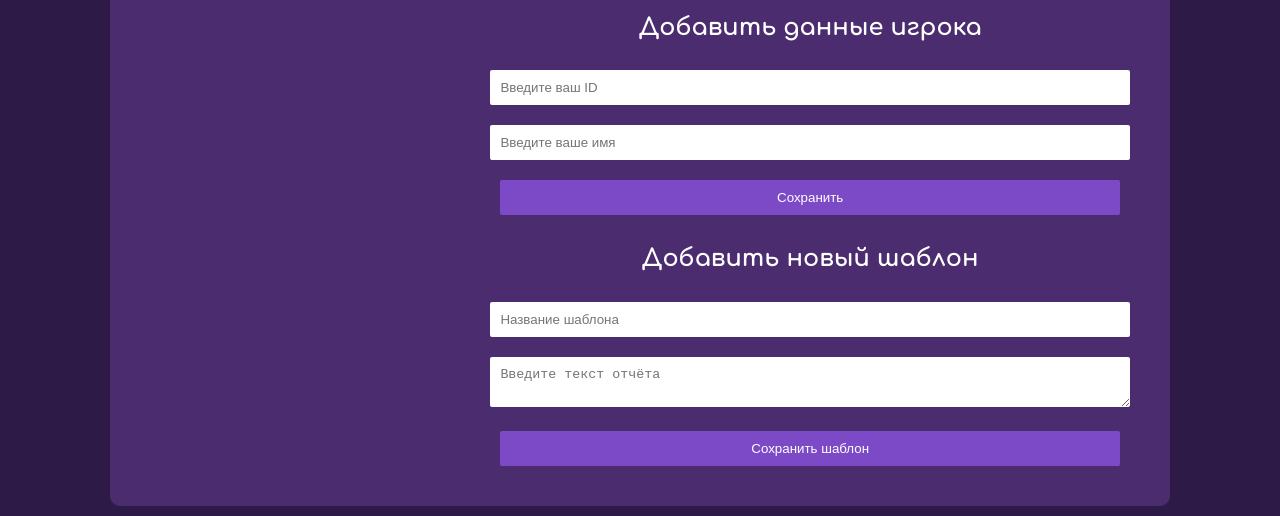
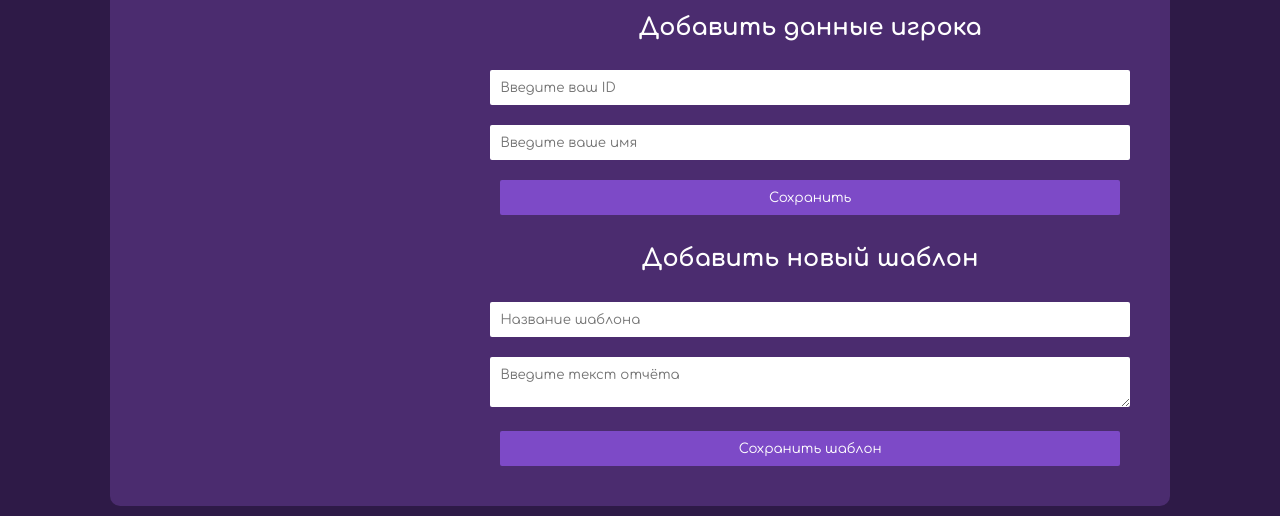
Before and after one commit to metowinny/CatWar-Report-Generator, a plain HTML site: page index.html in a window 1280 px wide. Shown: the part 240-756 px from the top of the page. Drawn offline with Linux system fonts and the light colour scheme.

Commit message:
Update index.html

```diff
--- a/index.html
+++ b/index.html
@@ -38,6 +38,7 @@
             border-radius: 2px;
             border-color: #2B1545;
             border: none;
+            font-family: 'Comfortaa', sans-serif;
         }
         textarea {
             resize: vertical;
```
